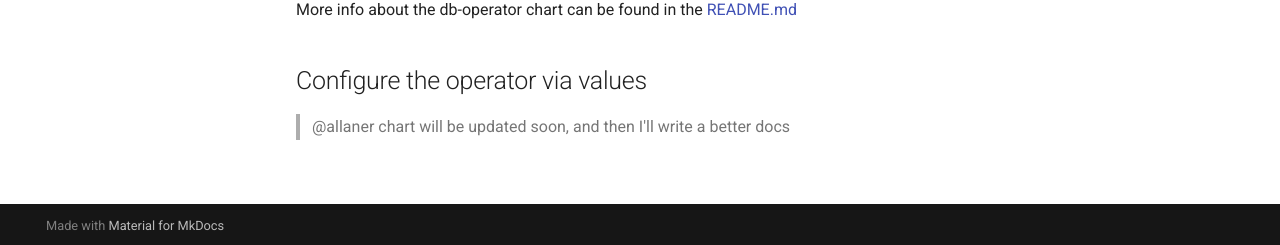
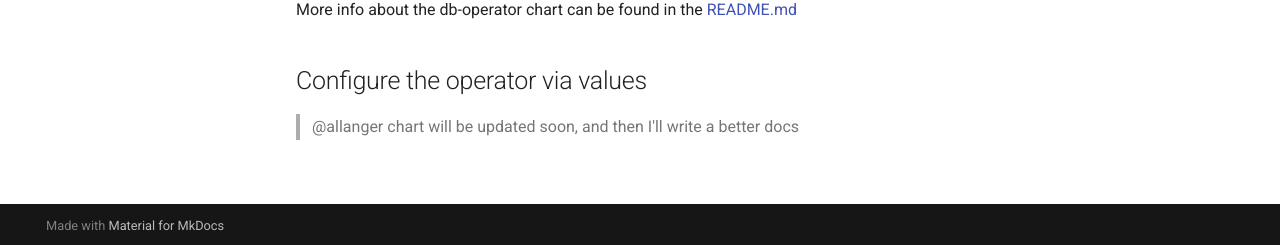
Before and after one commit to db-operator/documentation, an MkDocs documentation site: the page built from docs/install_helm.md, in a window 1280 px wide. Shown: the part 652-897 px from the top of the page. Built offline with MkDocs 1.6.1 and Material for MkDocs 9.7.7, drawn with Linux system fonts in a browser that asks for light colours.

```diff
--- a/docs/install_helm.md
+++ b/docs/install_helm.md
@@ -29,4 +29,4 @@ More info about the db-operator chart can be found in the [README.md](https://gi
 
 ## Configure the operator via values
 
-> @allaner chart will be updated soon, and then I'll write a better docs
+> @allanger chart will be updated soon, and then I'll write a better docs
```
